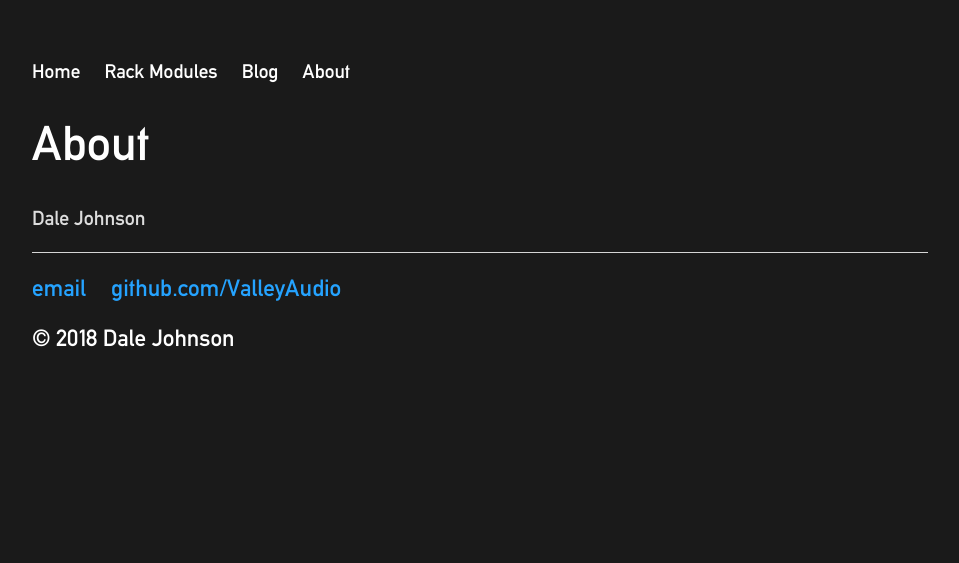
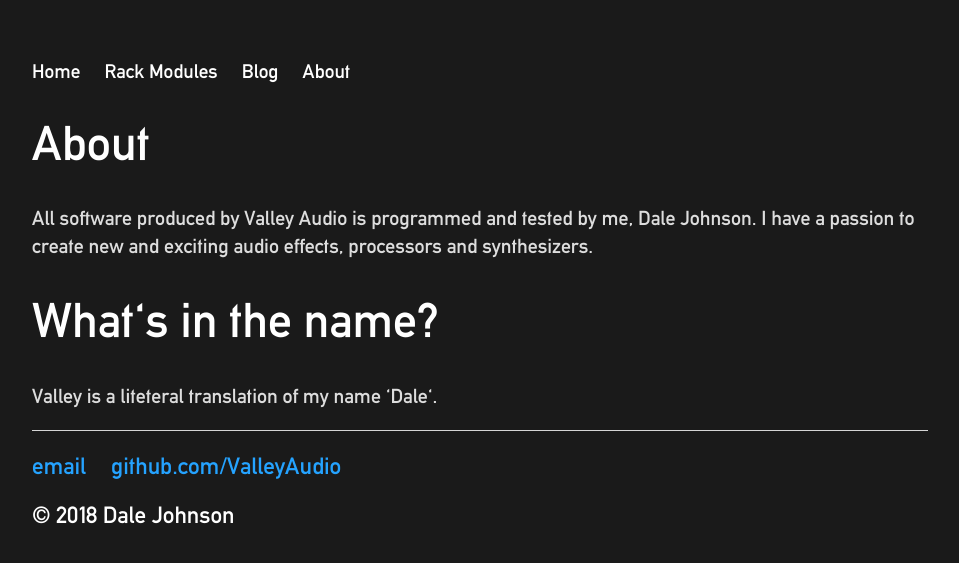
Before and after one commit to ValleyAudio/ValleyAudio.github.io, a Jekyll site: the page built from about/index.html, in a window 1280 px wide. Shown: the top 563 px of the page, without its empty margins (160-1119 px from the left). Built offline with Jekyll 4.4.1, drawn with Linux system fonts in a browser that asks for light colours.

Commit message:
Expanding about

```diff
--- a/about/index.html
+++ b/about/index.html
@@ -4,5 +4,7 @@
 ---
 <div class="about">
     <h1>About</h1>
-    <p>Dale Johnson</p>
+    <p>All software produced by Valley Audio is programmed and tested by me, Dale Johnson. I have a passion to create new and exciting audio effects, processors and synthesizers.</p>
+    <h1>What's in the name?</h1>
+    <p>Valley is a liteteral translation of my name 'Dale'.</p>
 </div><!-- /.about -->
```
